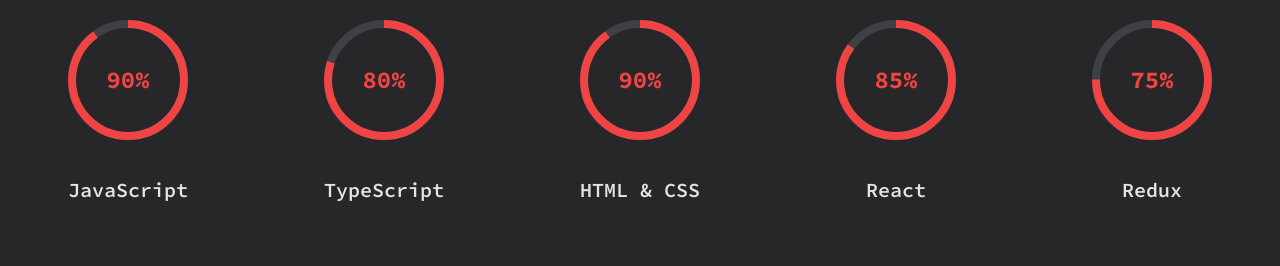
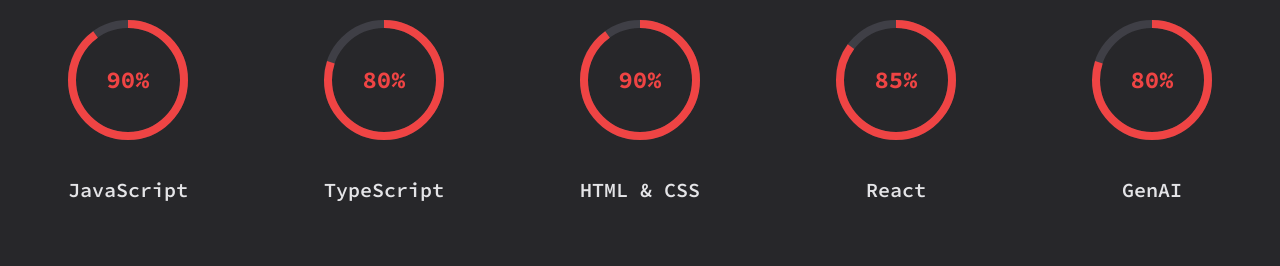
Before and after one commit to pedro-fajardo/pedro-profile-website, a React (Create React App) app: page / in a window 1280 px wide. Shown: the part 3897-4163 px from the top of the page. Built offline with nearby package versions, Linux system fonts and the light colour scheme.

Commit message:
Update Skills.js

```diff
--- a/src/components/skills/Skills.js
+++ b/src/components/skills/Skills.js
@@ -11,7 +11,7 @@
 	{ name: "TypeScript", percentage: 80 },
 	{ name: "HTML & CSS", percentage: 90 },
 	{ name: "React", percentage: 85 },
-	{ name: "Redux", percentage: 75 },
+	{ name: "GenAI", percentage: 80 },
 	{ name: "OutSystems", percentage: 85 },
 	{ name: "Python", percentage: 80 },
 	{ name: "Java", percentage: 75 },
```
